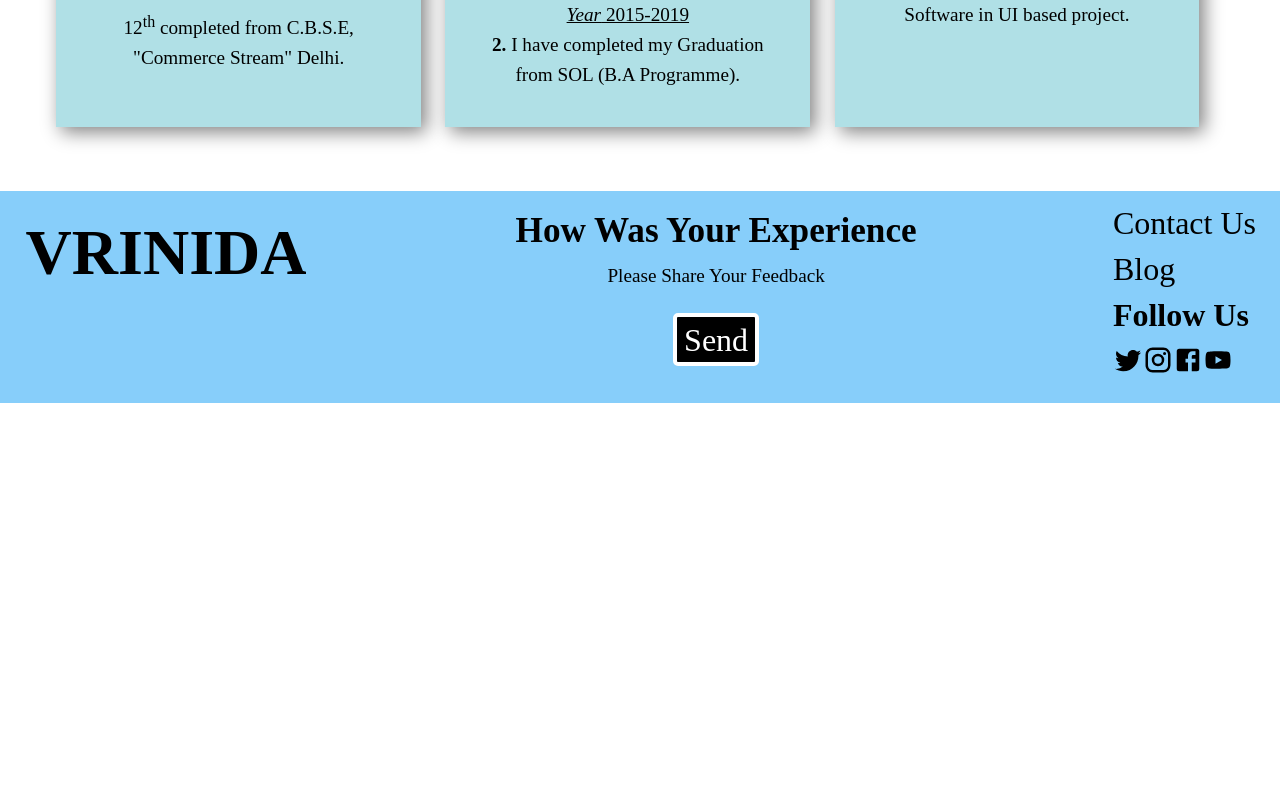
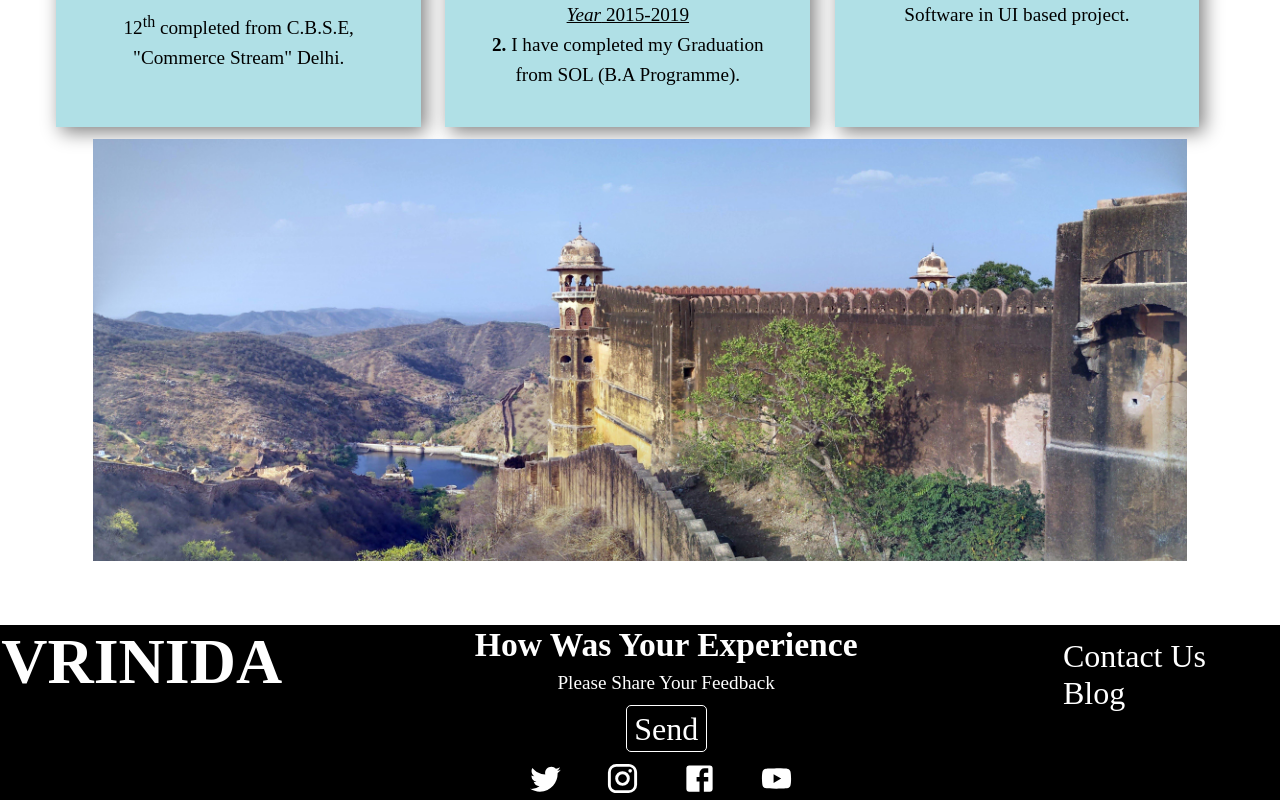
Before and after one commit to GOKUSAMA-DEV/virinda, a React (Create React App) app: page /blog in a window 1280 px wide. Shown: the part 375-1175 px from the top of the page. Before the commit the page ends 800 px from the top, so only its background shows below. Built offline with nearby package versions, Linux system fonts and the light colour scheme.

Commit message:
Your commit message2256555

```diff
--- a/src/Blog.jsx
+++ b/src/Blog.jsx
@@ -28,8 +28,8 @@ const Blog = (props) => {
         <p><b>Noida</b></p>
         <p>I have 2 years experience in Magic Software in UI based project.</p>
       </div>
-      {/* <div className="blog-front"><img src={A} /></div> */}
       </div>
+      <div className="blog-front"><img src={A} /></div>
       </div>
     </>
   )
--- a/src/Footer.js
+++ b/src/Footer.js
@@ -1,6 +1,5 @@
 import React from "react";
 import { Link } from "react-router-dom";
-import HomeIcon from '@material-ui/icons/Home';
 import TwitterIcon from '@material-ui/icons/Twitter';
 import InstagramIcon from '@material-ui/icons/Instagram';
 import YouTubeIcon from '@material-ui/icons/YouTube';
@@ -8,10 +7,9 @@ import FacebookIcon from '@material-ui/icons/Facebook';
 
 
 const look = {
-    fontSize: 30,
-    color: "black",
-    marginLeft: 0.1,
-    marginTop: 10,
+    fontSize: 35,
+    color: "white",
+    marginLeft: 42,
     border: 2,
     borderRadious: 15,
 
@@ -20,6 +18,7 @@ const look = {
 const Footer = () => {
     return <>
         <div className="parent_footer">
+            <div className="main-footer">
             <div className="footer_title">
                 <h1>
                     VRINIDA
@@ -36,13 +35,17 @@ const Footer = () => {
                 <br></br>
                 <Link to="/blog">Blog</Link>
                  <br></br>
-                <h1>Follow Us</h1>
+            </div>
+        </div>
+        <div className="follow-us">
                 <a href="https://twitter.com/gauravsahu394"><TwitterIcon style={look} /></a>
                 <a href="https://www.instagram.com/i.am.gaurav.sahu/"><InstagramIcon style={look} /></a>
                 <a href="https://www.facebook.com/gourav.shau/"><FacebookIcon style={look} /></a>
                 <a href="https://www.youtube.com/channel/UCzYyFi-DXnpuQrz_wOZKF4w"><YouTubeIcon style={look} /></a>
-            </div>
+
         </div>
+        </div>
+
     </>
 }
 
--- a/src/index.css
+++ b/src/index.css
@@ -313,23 +313,23 @@ a{
 .parent_footer{
   height: auto;
   width: 100%;
-  background-color: lightskyblue;
-  display: inline-flex;
+  background-color: black;
+  display: flex;
+  flex-direction: column;
   margin-top: 5%;
 }
-
-
-
 .footer_title{
   font-size: 2rem;
-  padding: 2%;
+  color: white;
+  padding-left: 0.1%;
   /*   */
 }
 
 .footer_mid{
   display: flex;
   flex-direction: column;
-  padding: 2%;
+  padding: 0.1%;
+  color: white;
   align-items: center;
   line-height: 30px;
   height: auto;
@@ -339,28 +339,28 @@ a{
 }
 
 .footer_mid h1{
-  font-size: 2.2rem;
+  margin-top: 0.5%;
+  font-size: 2.1rem;
 }
 
 .footer_mid p{
   font-size: 1.2rem;
-  padding: 2%;
+  padding: 1%;
 }
 
 .footer_mid a{
   font-size: 2rem;
   padding: 1%;
-  margin-top: -3%;
+  margin-top: -4%;
   color: white;
-  border: 4px solid white;
+  border: 1px solid white;
   border-radius: 5px;
+  margin-bottom: 1%;
   background-color: black;
 }
 
 .footer_mid a:hover{
-  color: black;
-  background-color: white;
-  border-color: black;
+  color: grey;
 }
 
 .footer_last{
@@ -368,7 +368,7 @@ a{
   width: auto;
   display: block;
   justify-content: center;
-  line-height: 40px;
+  line-height: 28x;
   padding: 1%;
 }
 
@@ -376,8 +376,22 @@ a{
 
 .footer_last a{
   font-size: 2rem;
-  outline: orange;
+  color: white;
 }
+
+.footer_last a:hover{
+  color: grey;
+}
+
+.main-footer{
+  display: flex;
+}
+
+.follow-us{
+  display: flex;
+  justify-content: center;
+}
+
 
 .blog{
   height: auto;
```
